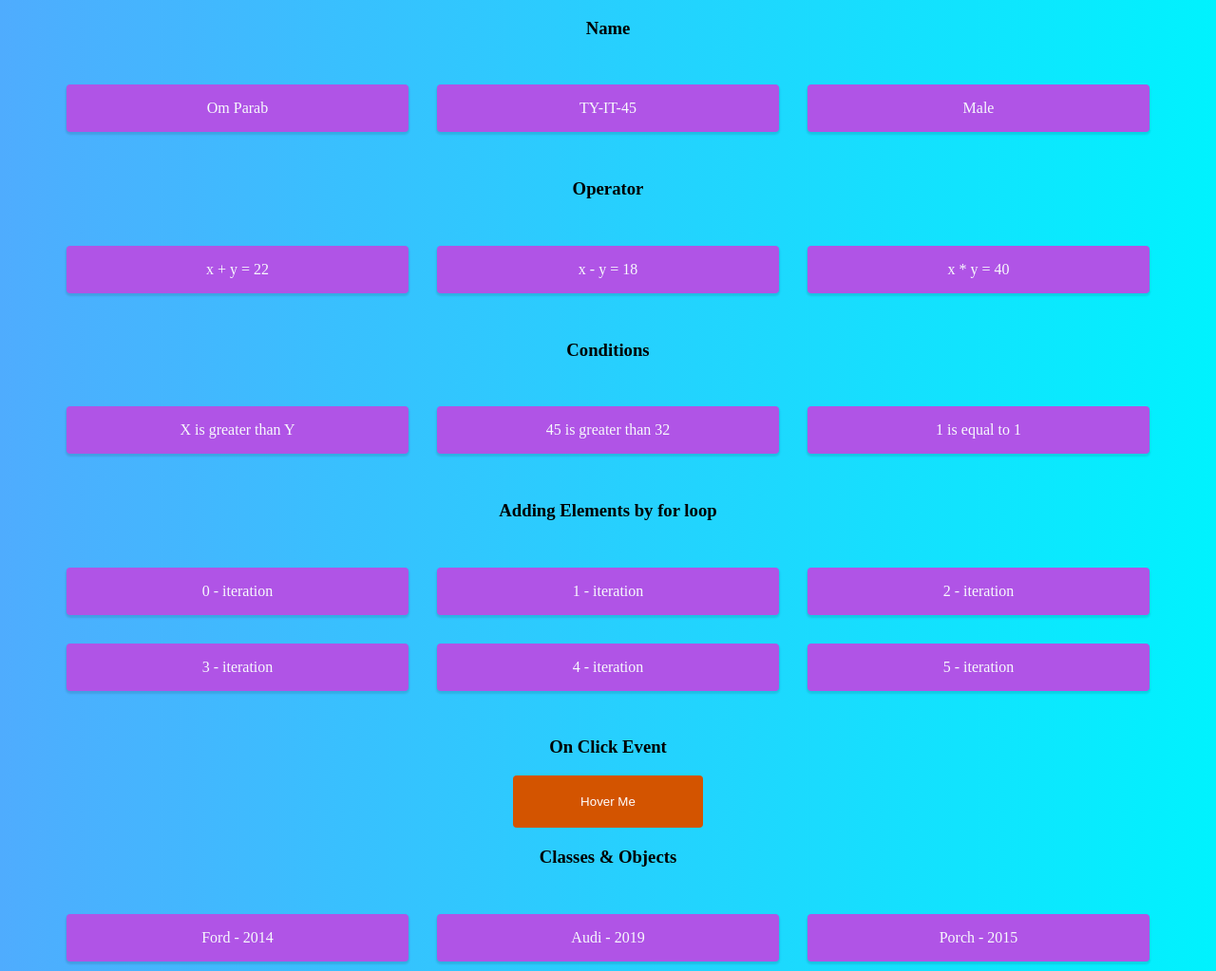
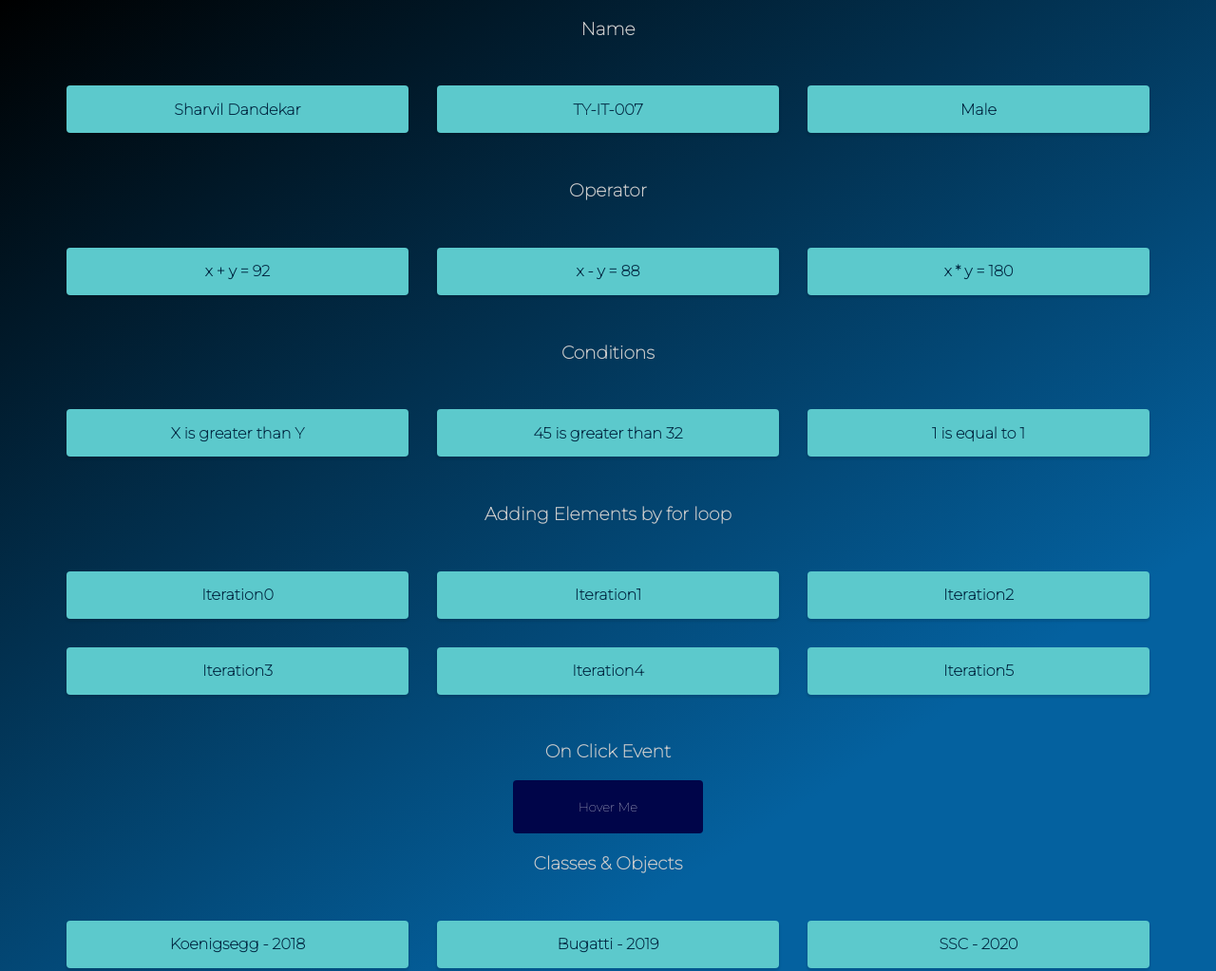
Before and after one commit to Om03/IP_LAB, a plain HTML site: page Experiment_6/index.html in a window 1280 px wide. Shown: the top 1023 px of the page at 95% size. Drawn offline with Linux system fonts and the light colour scheme.

Commit message:
HTML Changes

```diff
--- a/Experiment_6/index.css
+++ b/Experiment_6/index.css
@@ -1,3 +1,9 @@
+@import url("https://fonts.googleapis.com/css2?family=Montserrat:wght@100&display=swap");
+
+* {
+  font-family: "Montserrat", sans-serif;
+}
+
 .card_wrapper {
   margin: 0 auto;
   max-width: 1140px;
@@ -11,14 +17,15 @@
 .card {
   display: flex;
   transition: transform 0.3s cubic-bezier(0.374, 0.019, 0.035, 1.861);
-  background-color: rgb(176, 84, 230);
+  background-color: #5cc9cc;
   border-radius: 4px;
   box-shadow: 0 2px 2px 1px rgba(0, 0, 0, 0.1);
   width: 100%;
   height: 50px;
   justify-content: center;
   align-items: center;
-  color: rgb(247, 250, 252);
+  color: rgb(1, 39, 65);
+  font-weight: 600;
 }
 .card:hover {
   transform: scale(1.03);
@@ -39,7 +46,7 @@
   text-align: center;
   padding: 20px;
   border-radius: 4px;
-  background-color: #d35400;
+  background-color: #000549;
   border: none;
   padding: 20px;
   width: 200px;
@@ -48,9 +55,12 @@
 
 .button-two:hover span {
   padding-right: 25px;
+
+  color: rgb(255, 255, 255);
 }
 
 .button-two:hover {
+  background-color: #37a304;
   opacity: 1;
   right: 0;
 }
--- a/Experiment_6/index.html
+++ b/Experiment_6/index.html
@@ -9,43 +9,43 @@
     <script src="index.js"></script>
   </head>
   <body
-    style="
-      background-image: linear-gradient(to right, #4facfe 0%, #00f2fe 100%);
-    "
+    style="background-image: linear-gradient(147deg, #000000 0%, #04619f 74%)"
   >
     <div>
-      <h3 style="text-align: center">Name</h3>
+      <h3 style="text-align: center; color: #ccc">Name</h3>
       <div class="card_wrapper">
         <div class="card" id="1st"></div>
         <div class="card" id="2nd"></div>
         <div class="card" id="3rd"></div>
       </div>
 
-      <h3 style="text-align: center">Operator</h3>
+      <h3 style="text-align: center; color: #ccc">Operator</h3>
       <div class="card_wrapper">
         <div class="card" id="add"></div>
         <div class="card" id="sub"></div>
         <div class="card" id="mul"></div>
       </div>
 
-      <h3 style="text-align: center">Conditions</h3>
+      <h3 style="text-align: center; color: #ccc">Conditions</h3>
       <div class="card_wrapper">
         <div class="card" id="cond1"></div>
         <div class="card" id="cond2"></div>
         <div class="card" id="cond3"></div>
       </div>
 
-      <h3 style="text-align: center">Adding Elements by for loop</h3>
+      <h3 style="text-align: center; color: #ccc">
+        Adding Elements by for loop
+      </h3>
       <div class="card_wrapper" id="forloop"></div>
 
-      <h3 style="text-align: center">On Click Event</h3>
+      <h3 style="text-align: center; color: #ccc">On Click Event</h3>
       <div class="sub-main">
         <button class="button-two" onclick="onClick()">
           <span>Hover Me</span>
         </button>
       </div>
 
-      <h3 style="text-align: center">Classes & Objects</h3>
+      <h3 style="text-align: center; color: #ccc">Classes & Objects</h3>
       <div class="card_wrapper" id="classes"></div>
     </div>
   </body>
--- a/Experiment_6/index.js
+++ b/Experiment_6/index.js
@@ -1,10 +1,10 @@
 //Details
-var fname = "Om Parab";
-var froll = "TY-IT-45";
+var fname = "Sharvil Dandekar";
+var froll = "TY-IT-007";
 var fsex = "Male";
 
 //Operator
-var x = 20;
+var x = 90;
 var y = 2;
 var z = x + y;
 var a = x - y;
@@ -17,9 +17,9 @@ class Car {
     this.year = year;
   }
 }
-let myCar1 = new Car("Ford", 2014);
-let myCar2 = new Car("Audi", 2019);
-let myCar3 = new Car("Porch", 2015);
+let myCar1 = new Car("Koenigsegg", 2018);
+let myCar2 = new Car("Bugatti", 2019);
+let myCar3 = new Car("SSC", 2020);
 
 window.onload = function details() {
   document.getElementById("1st").innerHTML = fname;
@@ -47,7 +47,7 @@ window.onload = function details() {
   for (let i = 0; i < 6; i++) {
     var node = document.createElement("div");
     node.className = "card";
-    node.innerHTML = `${i} - iteration`;
+    node.innerHTML = `Iteration${i}`;
     document.getElementById("forloop").appendChild(node);
   }
 
--- a/Experiment_7/index.css
+++ b/Experiment_7/index.css
@@ -1,3 +1,5 @@
+@import url("https://fonts.googleapis.com/css2?family=Montserrat:wght@100&display=swap");
+
 html {
   font-size: 100%;
   font-size-adjust: 100%;
@@ -20,12 +22,12 @@ html {
 }
 
 body {
-  font-family: "Segoe UI", Tahoma, Geneva, Verdana, sans-serif;
+  font-family: "Montserrat", sans-serif;
   font-size: 1rem;
-  font-weight: 400;
+  font-weight: 600;
   line-height: 1.5;
   color: #121212;
-  background: #f1f5f8;
+  background: #0091ff33;
 }
 
 a,
@@ -68,7 +70,7 @@ video {
   margin: 2rem auto;
   border: none;
   outline: none;
-  border-radius: 0.25rem;
+  border-radius: 2rem;
   background: #ffffff;
   box-shadow: 0 10px 15px -3px rgba(0, 0, 0, 0.1),
     0 4px 6px -2px rgba(0, 0, 0, 0.05);
@@ -85,7 +87,7 @@ video {
 .main .form-group .input-label {
   font-family: inherit;
   font-size: 1rem;
-  font-weight: 400;
+  font-weight: 800;
   line-height: inherit;
   color: #121212;
   text-transform: capitalize;
@@ -94,7 +96,7 @@ video {
 .main .form-group .input-field {
   font-family: inherit;
   font-size: 1rem;
-  font-weight: normal;
+  font-weight: 600;
   line-height: inherit;
   width: 100%;
   height: auto;
@@ -104,8 +106,8 @@ video {
   outline: none;
   border-radius: 0.25rem;
   border-bottom: 2px solid transparent;
-  color: #121212;
-  background: #ffffff;
+  color: #ffffff;
+  background: #68c2ff;
   box-shadow: 0 1px 3px 0 rgba(0, 0, 0, 0.1), 0 1px 2px 0 rgba(0, 0, 0, 0.06);
   text-transform: unset;
   text-rendering: optimizeLegibility;
@@ -122,6 +124,7 @@ video {
 }
 .main .form-group .input-alert {
   position: absolute;
+  font-weight: 600;
   display: block;
   font-family: inherit;
   font-size: 0.875rem;
@@ -145,7 +148,7 @@ video {
   margin-top: 1rem;
   border: none;
   outline: none;
-  border-radius: 0.25rem;
+  border-radius: 1.25rem;
   color: #ffffff;
   background: #9c27b0;
   box-shadow: 0 1px 3px 0 rgba(0, 0, 0, 0.1), 0 1px 2px 0 rgba(0, 0, 0, 0.06);
--- a/Experiment_7/index.js
+++ b/Experiment_7/index.js
@@ -54,11 +54,11 @@ window.onload = function details() {
   var x = [" React-JS ", " Node ", " Express ", " MongoDB "];
   document.getElementById("array").innerHTML = x;
 
-  var str = "TY-IT-45";
+  var str = "Sharvil Dandekar TY-IT-07";
   document.getElementById("string").innerHTML = str;
 
   try {
-    adddlert("Welcome guest!");
+    alert("Welcome guest!");
   } catch (error) {
     alert(error);
   }
--- a/Experiment_9/routes.js
+++ b/Experiment_9/routes.js
@@ -2,7 +2,7 @@ const express = require("express");
 const userModel = require("./models");
 const app = express();
 
-app.post("/add-frameworks", async (request, response) => {
+app.post("/add-customer", async (request, response) => {
   const user = new userModel(request.body);
   try {
     await user.save();
@@ -14,7 +14,7 @@ app.post("/add-frameworks", async (request, response) => {
   }
 });
 
-app.get("/get-frameworks", async (request, response) => {
+app.get("/get-customer", async (request, response) => {
   const users = await userModel.find({});
 
   try {
--- a/Experiment_9/server.js
+++ b/Experiment_9/server.js
@@ -1,12 +1,13 @@
 const express = require("express");
 const mongoose = require("mongoose");
-const Router = require("./routes")
+const Router = require("./routes");
 
 const app = express();
 
 app.use(express.json());
 
-mongoose.connect('mongodb://localhost:27017/usersdb',
+mongoose.connect(
+  "mongodb+srv://mcdaddy12:bacefook12@cluster001.g3ew6.mongodb.net/gimmeaname?authSource=admin&replicaSet=atlas-13p4rv-shard-0&readPreference=primary&appname=MongoDB%20Compass&ssl=true",
   {
     useNewUrlParser: true,
   }
```
Also changed, not shown: Experiment_9/models.js (+4 -4 lines), 4 other files.
